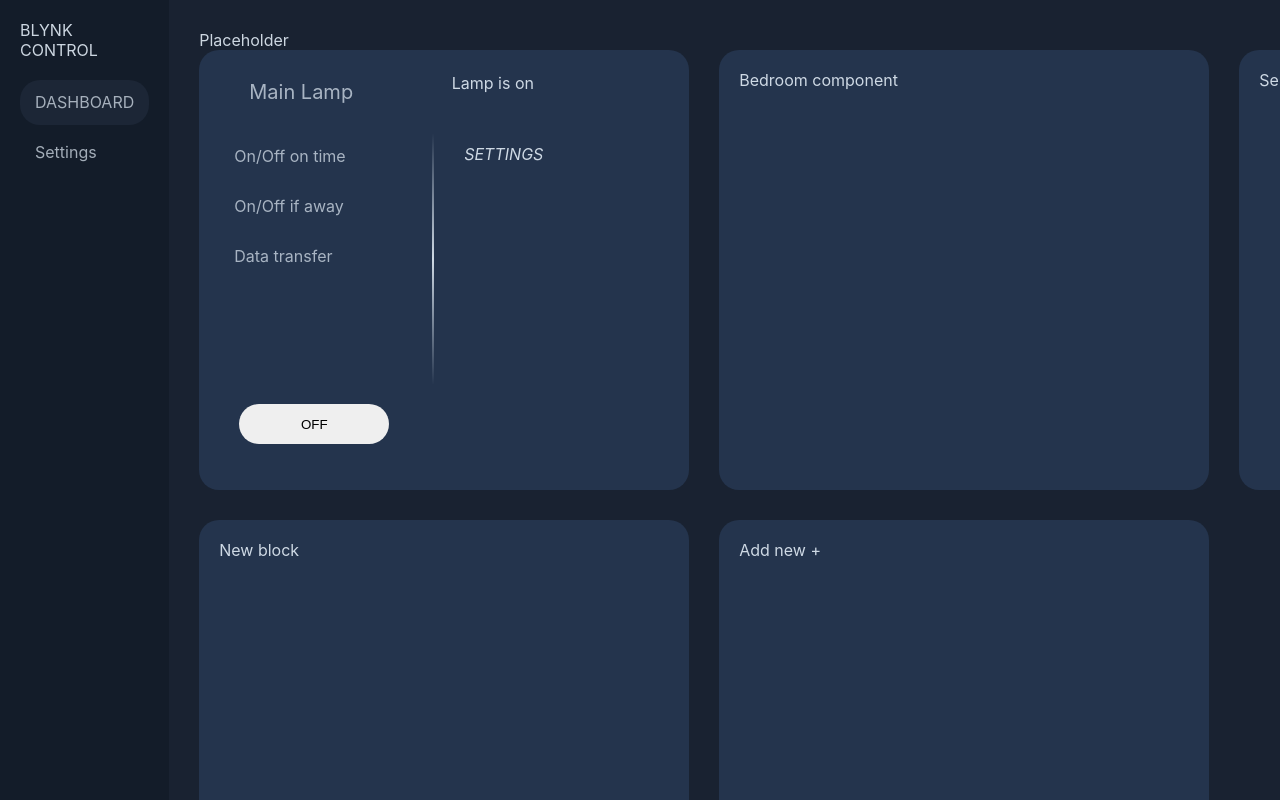
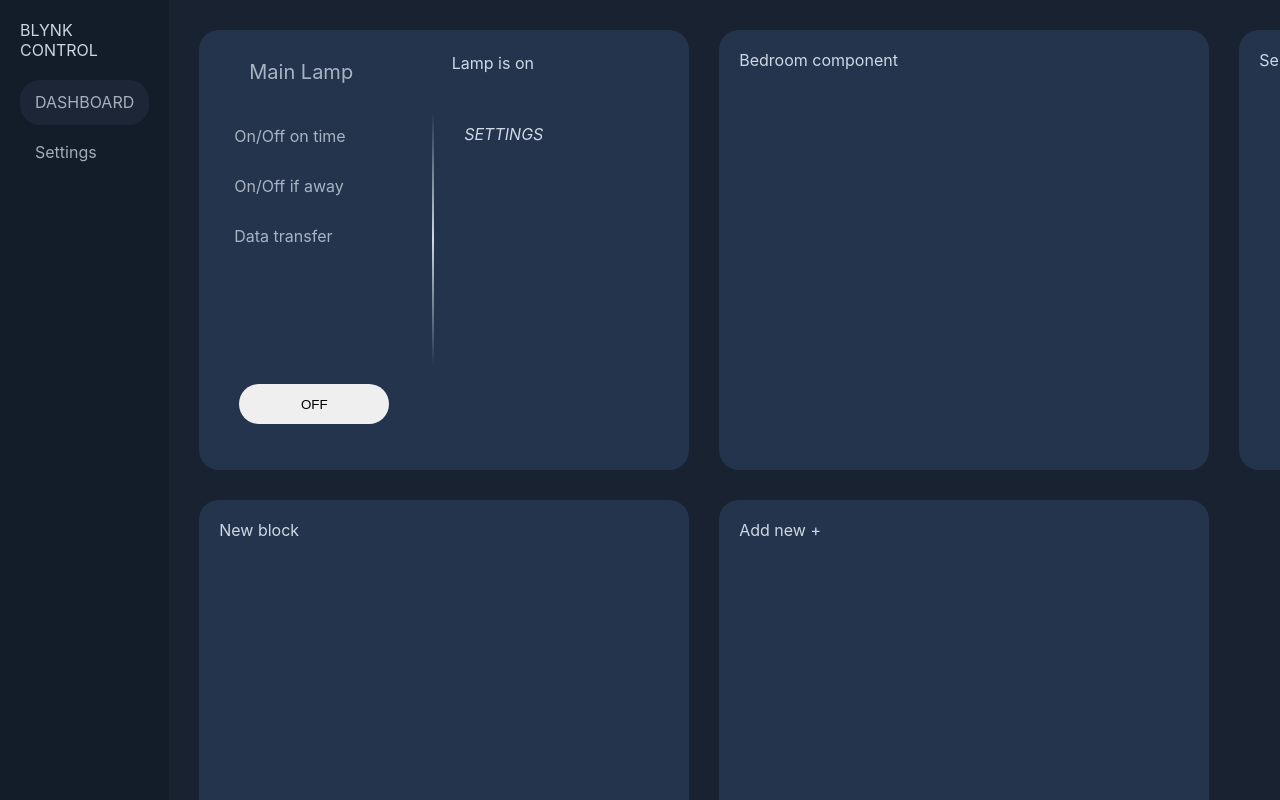
Before and after one commit to IvanGlebov/BlynkWeb, a React (Create React App) app in the folder web-client/: page /dashboard in a window 1280 px wide. Shown: the top 800 px of the page. Built offline with nearby package versions, Linux system fonts and the light colour scheme; no server answers.

Commit message:
Default route fix

```diff
--- a/web-client/src/App.js
+++ b/web-client/src/App.js
@@ -1,19 +1,18 @@
-// import logo from './logo.svg';
 import './App.css';
-import {Route} from "react-router-dom"
-// import HeaderContainer from "./components/Header/HeaderContainer";
+import {Route, Redirect} from "react-router-dom"
 import NavbarContainer from "./components/Navbar/NavbarContainer";
 import DashboardContainer from "./components/Dashboard/DashboardContainer";
 import SettingsContainer from "./components/Settings/SettingsContainer";
-import MainPageContainer from "./components/MainPage/MainPageContainer";
 
 function App() {
     return (
         <div className='appWrapper'>
             <NavbarContainer/>
             <div className='appWrapperContent'>
-                <Route path='/' render={() => <MainPageContainer />} />
+
+                <Route path='/' render={()=> <Redirect to='/dashboard' />}/>
                 <Route path='/dashboard' render={() => <DashboardContainer />}/>
+
                 <Route path='/settings' render={() => <SettingsContainer />}/>
             </div>
         </div>
```
